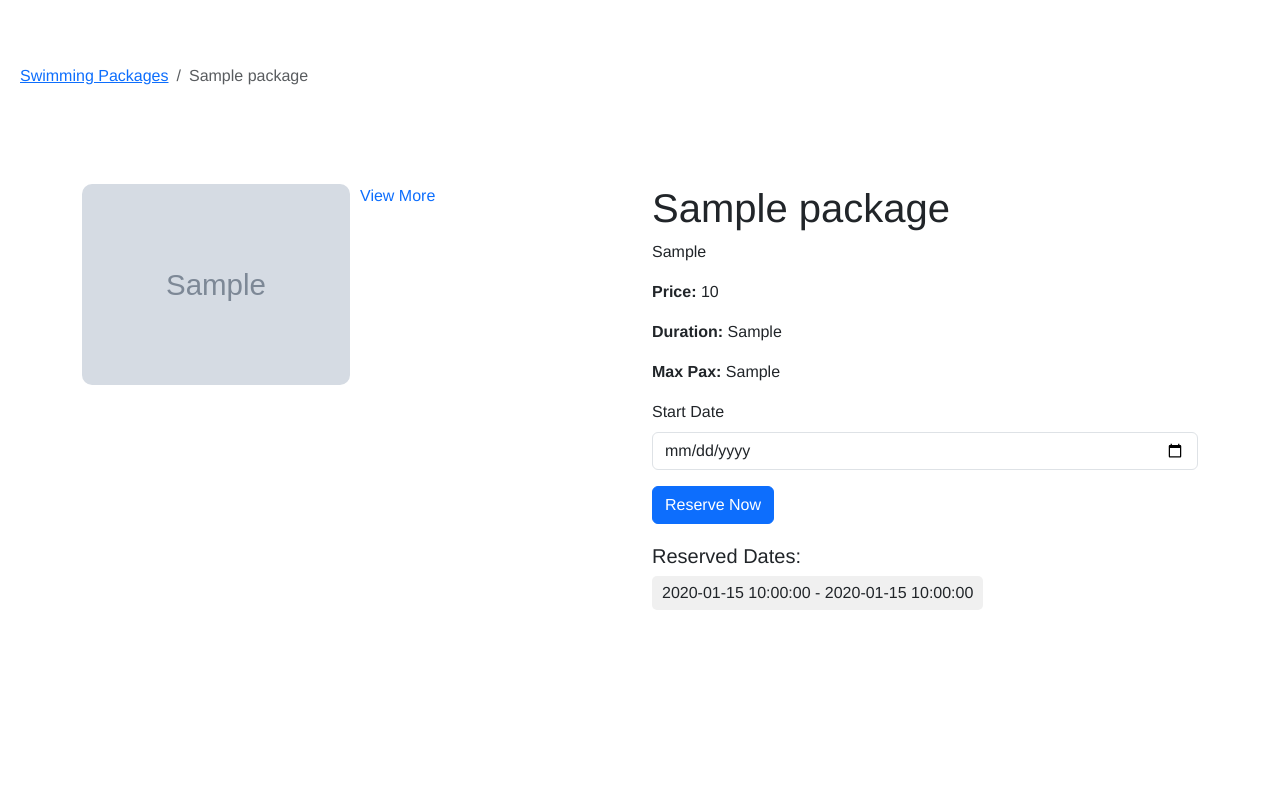
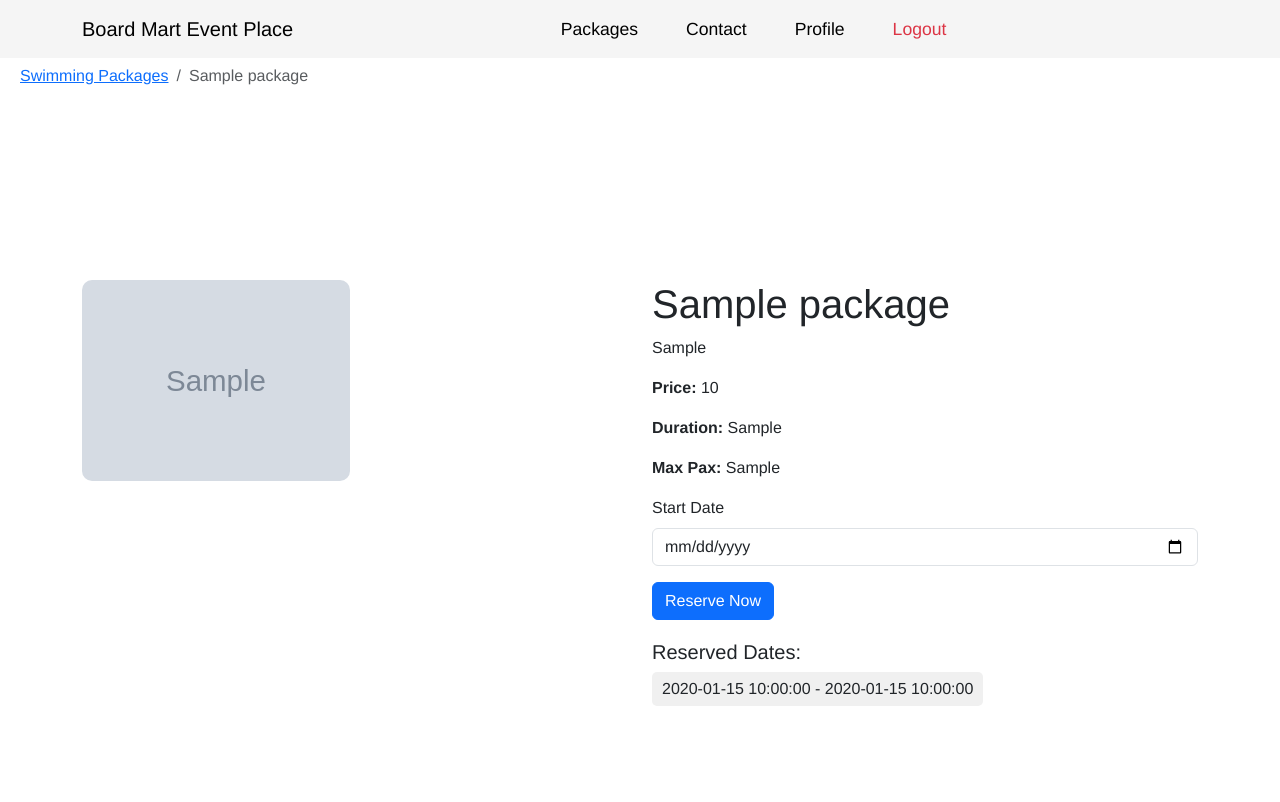
Before and after one commit to Lart101/EventPlaceRental, a PHP site: page /package_details.php?id=1 in a window 1280 px wide. Before the commit the page ends 610 px from the top, so only its background shows below. Run offline with PHP 8.4, Linux system fonts and the light colour scheme; the visitor is signed in with stand-in values (Sample User, id 1); tables that the repository leaves empty or names only in its code hold one stand-in row (values such as "Sample post"); grey boxes marked "Sample" are stand-in pictures; some libraries are stand-ins or nearby versions.

Commit message:
GOODSHIT V1

```diff
--- a/package_details.php
+++ b/package_details.php
@@ -183,6 +183,7 @@ $conn->close();
             width: calc(50% - 5px);
             height: auto;
             cursor: pointer;
+
         }
 
         .image-viewer {
@@ -197,6 +198,7 @@ $conn->close();
             padding: 20px;
             box-sizing: border-box;
             overflow-y: auto;
+
         }
 
         .image-viewer img {
@@ -215,33 +217,76 @@ $conn->close();
             font-size: 24px;
             cursor: pointer;
         }
+
     </style>
 </head>
 <body>
+<nav class="navbar navbar-expand-lg fixed-top">
+        <div class="container-lg">
+            <a class="navbar-brand" href="#">
+                Board Mart Event Place
+            </a>
+            <button class="navbar-toggler" type="button" data-bs-toggle="collapse" data-bs-target="#navbarNav"
+                aria-controls="navbarNav" aria-expanded="false" aria-label="Toggle navigation">
+                <span class="navbar-toggler-icon"></span>
+            </button>
+            <div class="collapse navbar-collapse" id="navbarNav">
+                <div class="mx-auto">
+                    <ul class="navbar-nav">
+                        <li class="nav-item">
+                            <a class="nav-link" href="swimming_packages.php">Packages</a>
+                        </li>
+                        <li class="nav-item">
+                            <a class="nav-link" href="contactmain.php">Contact</a>
+                        </li>
+                        <li class="nav-item">
+                            <a class="nav-link" href="profilecopy.php">Profile</a>
+                        </li>
+                        <?php
+
+                        if (!isset($_SESSION['user_id'])):
+                        ?>
+
+                            <li class="nav-item login">
+                                <a class="nav-link" href="login.php">Login</a>
+                            </li>
+                        <?php else: ?>
+
+                            <li class="nav-item logout">
+                                <form action="logout.php" method="POST">
+                                    <button type="submit" class="nav-link btn btn-link" onclick="return confirmLogout()">Logout</button>
+                                </form>
+                            </li>
+                        <?php endif; ?>
+                    </ul>
+                </div>
+            </div>
+        </div>
+    </nav>
+
     <nav aria-label="breadcrumb" style="padding-top: 5%; margin-left: 20px;">
         <ol class="breadcrumb fade-in">
             <li class="breadcrumb-item"><a href="swimming.php">Swimming Packages</a></li>
             <li class="breadcrumb-item active" aria-current="page"><?php echo $package_name; ?></li>
         </ol>
     </nav>
+
     <div class="container mt-5 pt-5 fade-in">
+        <div class="row">
+        <div class="container mt-5 pt-5 fade-in">
         <div class="row">
             <div class="col-md-6">
                 <div class="image-collage" id="imageCollage">
                     <?php
                     $counter = 0;
-                    foreach ($packageImages as $image) {
-                        echo '<img src="' . $image . '" class="img-fluid" alt="' . $package_name . '" onclick="openImageViewer(' . $counter . ')">';
+                    foreach ($packageImages as $index => $image) {
+                        if ($counter < 4) {
+                            echo '<img src="' . $image . '" class="img-fluid" alt="' . $package_name . '" onclick="openImageViewer(' . $index . ')">';
+                        } else {
+                            echo '<span id="showMoreBtn" class="btn btn-link text-decoration-none" onclick="showAllImages()">Show More</span>';
+                            break;
+                        }
                         $counter++;
-                    }
-                    ?>
-                    <span id="showMoreBtn" class="text-primary" onclick="showAllImages()">View More</span>
-                </div>
-                <div class="image-viewer" id="imageViewer">
-                    <span class="close-btn" onclick="closeImageViewer()">&times;</span>
-                    <?php
-                    foreach ($packageImages as $image) {
-                        echo '<img src="' . $image . '" class="img-fluid" alt="' . $package_name . '">';
                     }
                     ?>
                 </div>
@@ -295,29 +340,34 @@ $conn->close();
             </div>
         </div>
     </div>
+    <div class="image-viewer" id="imageViewer">
+        <?php foreach ($packageImages as $index => $image): ?>
+            <img src="<?php echo $image; ?>" class="img-fluid <?php if ($index >= 4)
+                   echo 'hidden-image'; ?>"
+                alt="<?php echo $package_name; ?>">
+        <?php endforeach; ?>
+        <span class="close-btn" onclick="closeImageViewer()">&times;</span>
+    </div>
     <script>
-        function openImageViewer(index) {
-            var viewer = document.getElementById('imageViewer');
-            var images = viewer.getElementsByTagName('img');
-            for (var i = 0; i < images.length; i++) {
-                images[i].style.display = 'none';
-            }
-            images[index].style.display = 'block';
-            viewer.style.display = 'block';
-        }
+        document.getElementById('showMoreBtn').addEventListener('click', function () {
+            const hiddenImages = document.querySelectorAll('.hidden-image');
+            hiddenImages.forEach(function (image) {
+                image.classList.remove('hidden-image');
+            });
+            document.getElementById('imageViewer').style.display = 'block';
+        });
 
         function closeImageViewer() {
-            document.getElementById('imageViewer').style.display = 'none';
-        }
+            const imageViewer = document.getElementById('imageViewer');
+            imageViewer.style.display = 'none';
 
-        function showAllImages() {
-            var collage = document.getElementById('imageCollage');
-            var images = collage.getElementsByTagName('img');
-            for (var i = 0; i < images.length; i++) {
-                images[i].style.display = 'inline-block';
-            }
-            document.getElementById('showMoreBtn').style.display = 'none';
+            // Hide all images again when closing viewer
+            const hiddenImages = document.querySelectorAll('.hidden-image');
+            hiddenImages.forEach(function (image) {
+                image.classList.add('hidden-image');
+            });
         }
     </script>
+
 </body>
 </html>
```
